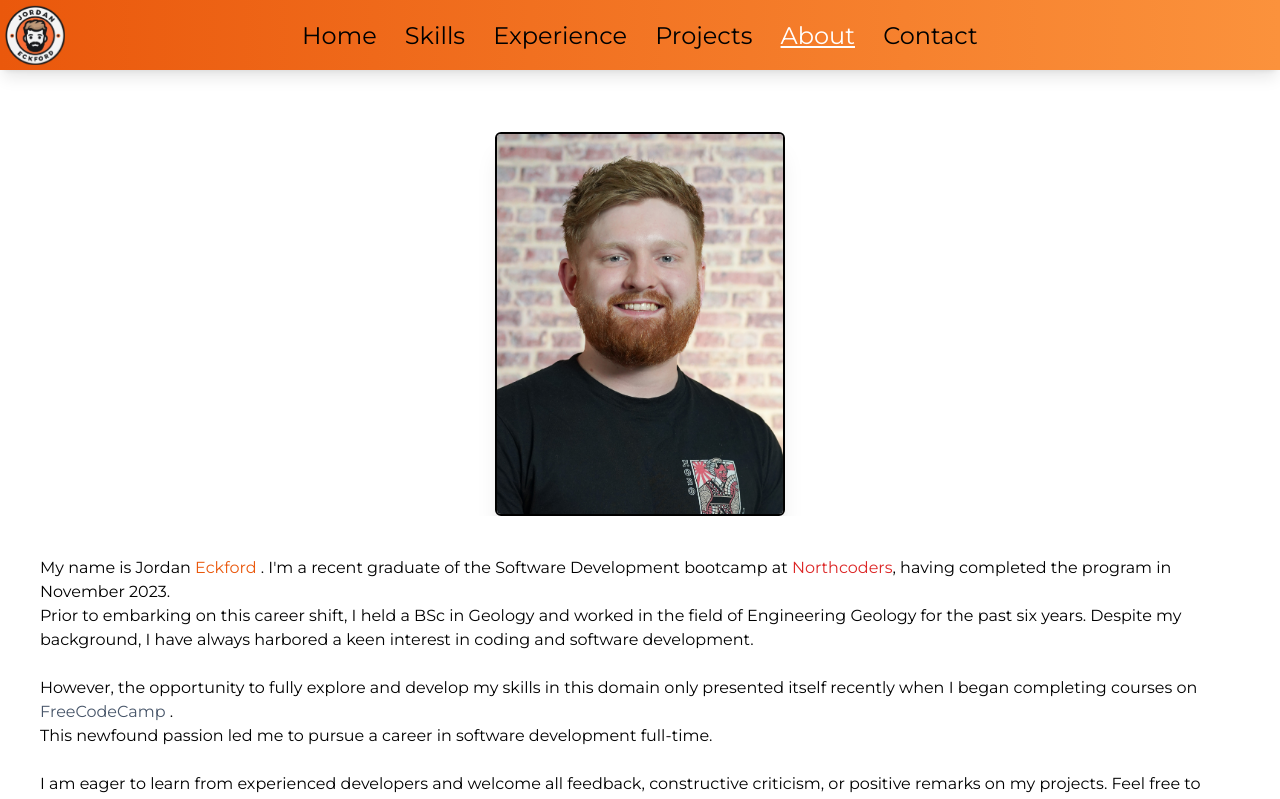
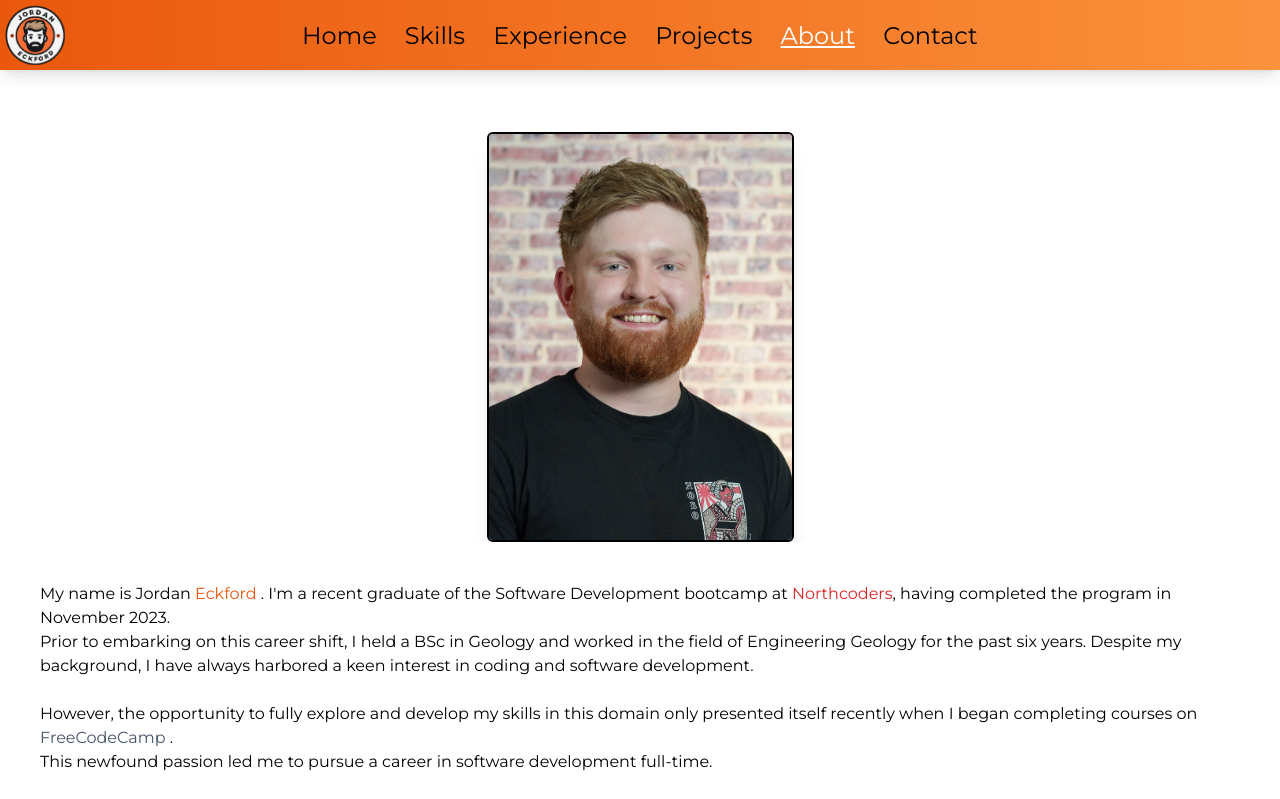
Before and after one commit to JordanEckford/Portfolio, a React (Vite) app: page /about in a window 1280 px wide. Shown: the top 799 px of the page. Built offline with nearby package versions, Linux system fonts and the light colour scheme; a web font is replaced by a local one; what tailwindcss-animation-delay would draw is missing.

Commit message:
minor fix

```diff
--- a/src/Components/About.jsx
+++ b/src/Components/About.jsx
@@ -15,7 +15,7 @@ export const About = () => {
    </div>
    <div className="m-auto mt-10 text-left w-[90%] xl:w-[1200px] flex flex-col justify-items-center items-center">
     <Reveal>
-     <img className="m-auto mt-5 rounded-md h-96 shadow-xl border-2 border-black xl:grid-cols-1 xl:row-span-3" src="jordan.jpg" />
+     <img className="m-auto mt-5 rounded-md h-[410px] w-[307px] shadow-xl border-2 border-black xl:grid-cols-1 xl:row-span-3" src="jordan.jpg" />
     </Reveal>
     <Slide popUpDelay={0.45 + 1 * 0.2} slideDelay={0.1 + 1 * 0.2}>
      <p className="m-auto mt-10">
```
